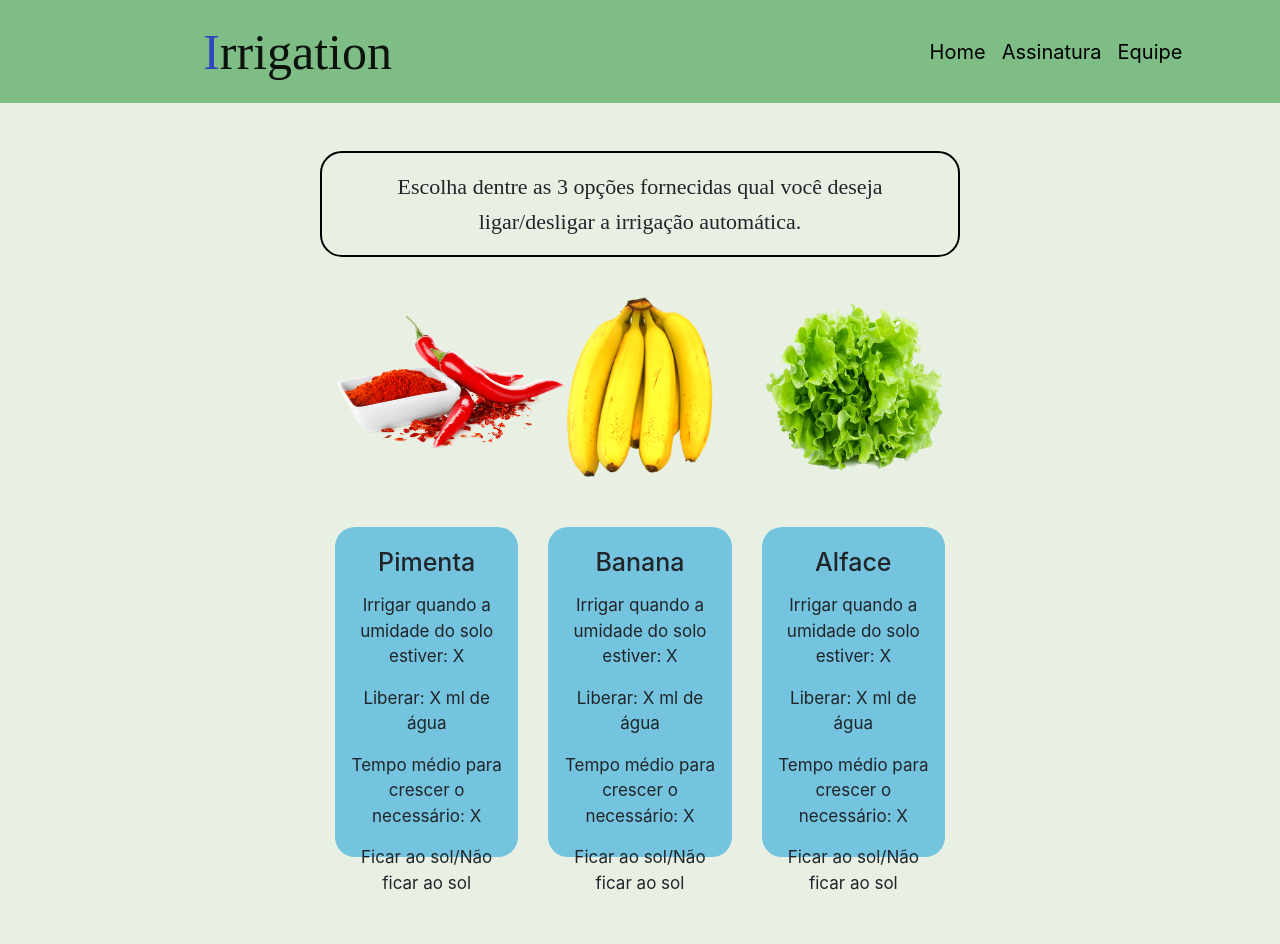
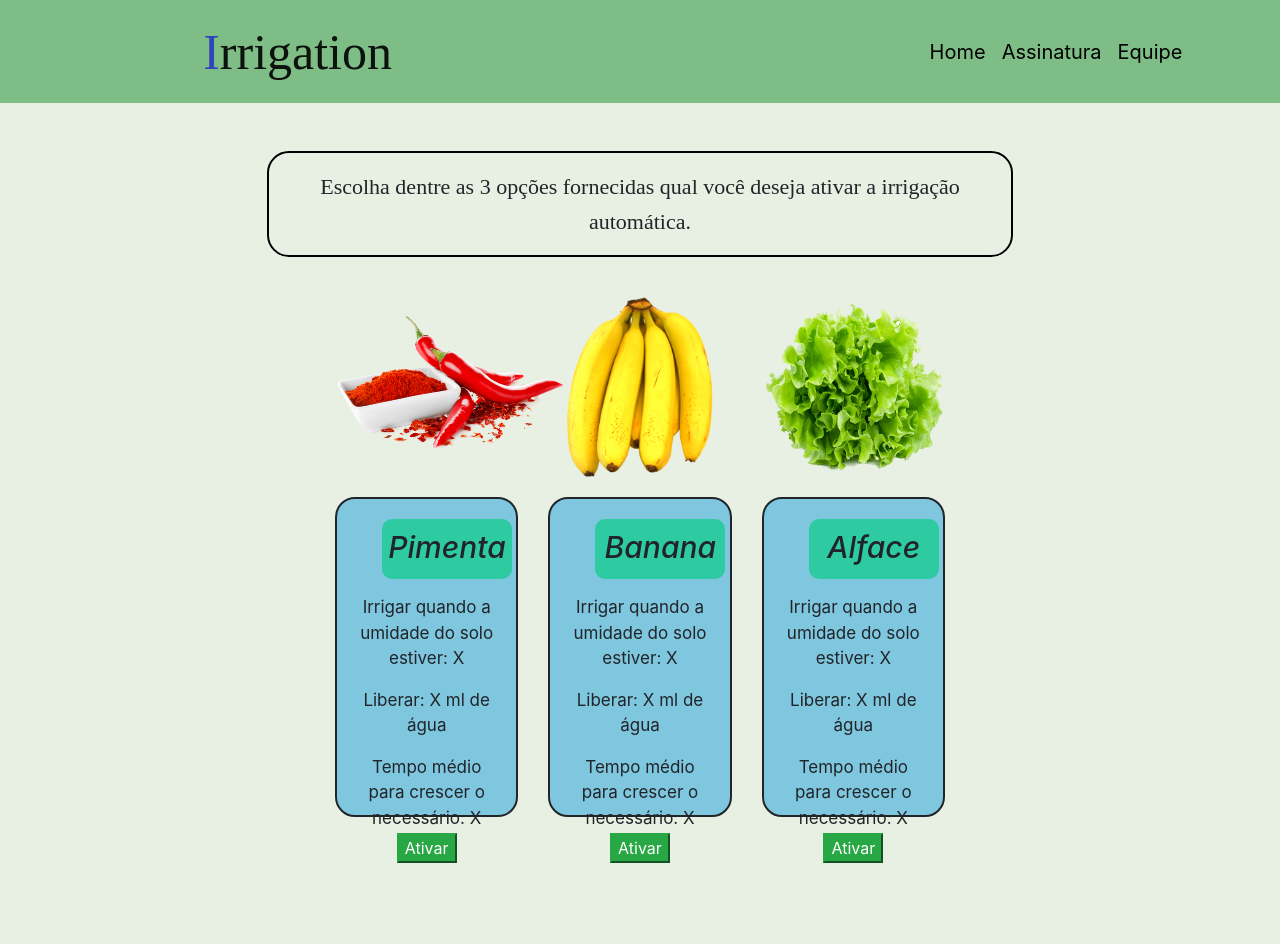
Before and after one commit to felipemmarcello/projetoUPx, a React (Create React App) app: page /padrao in a window 1280 px wide. Shown: the top 944 px of the page. After the commit the page ends 879 px from the top, so only its background shows below. Built offline with nearby package versions, Linux system fonts and the light colour scheme.

Commit message:
alterações gerais

```diff
--- a/src/App.js
+++ b/src/App.js
@@ -14,7 +14,7 @@ const App = () => {
       <BrowserRouter>
         <header>
           <nav class="navbar navbar-expand-lg navbar-light bg-nav">
-            <a class="navbar-brand logo">Irrigation</a>
+            <a class="navbar-brand logo" href='/#'>Irrigation</a>
 
             <button class="navbar-toggler" type="button" data-toggle="collapse" data-target="#navbarNav" aria-controls="navbarNav" aria-expanded="false" aria-label="Toggle navigation">
               <span class="navbar-toggler-icon"></span>
@@ -25,15 +25,15 @@ const App = () => {
               <ul class="navbar-nav">
 
                 <li class="nav-item active">
-                  <a class="nav-link"><Link to="/">Home</Link></a>
+                  <a class="nav-link" href='/#'><Link to="/">Home</Link></a>
                 </li>
 
                 <li class="nav-item">
-                  <a class="nav-link"><Link to="/assinatura">Assinatura</Link></a>
+                  <a class="nav-link" href='/#'><Link to="/assinatura">Assinatura</Link></a>
                 </li>
 
                 <li class="nav-item">
-                  <a class="nav-link"><Link to="/equipe">Equipe</Link></a>
+                  <a class="nav-link" href='/#'><Link to="/equipe">Equipe</Link></a>
                 </li>
               </ul>
             </div>
--- a/src/element/assinatura.css
+++ b/src/element/assinatura.css
@@ -7,14 +7,12 @@
 /*-------------------------------------------------------*/
 
 .padrao{
-    height: 530px;
-    background: rgba(41, 167, 221, 0.6);
+    height: 430px;
+    border: solid;
+    border-width: 2px;
     border-radius: 20px;
-}
-
-.padrao h2{
-    margin-top: 30px;
-    font-style: italic;
+    margin-top: 20px;
+    background: rgba(59, 171, 220, 0.6);
 }
 
 .pt-4, .py-4 {
@@ -22,19 +20,13 @@
 }
 
 .p-2 li{
-    padding-top:15px;
+    padding-top: 15px;
+    width: 200px;
+    padding-left: 6px;
 }
 
 .btn1 {
-    margin-top: 10em;
-}
-
-.btn2 {
-    margin-top: 3.1em;
-}
-
-.btn3 {
-    margin-top: 10em;
+    margin-top: 1em;
 }
 
 dl, ol, ul {
@@ -50,12 +42,43 @@ p{
     font-size: 15px;
 }
 
-h2{
+.padrao h2{
     justify-content: center;
     text-align: center;
     text-decoration: none;
     font-size: 30px;
-    padding-top: 20px;
+    padding-top: 10px;
+    font-style: italic;
+}
+
+.h2CaixaP{
+    background: #1bcc94cd;
+    border-radius: 10px;
+
+    height: 60px;
+    margin-top: 20px;
+    margin-left: 45px;
+    width: 130px;
+}
+
+.h2CaixaC{
+    background: #1bcc94cd;
+    border-radius: 10px;
+
+    height: 60px;
+    margin-top: 20px;
+    margin-left: 8px;
+    width: 205px;
+}
+
+.h2CaixaM{
+    background: #1bcc94cd;
+    border-radius: 10px;
+
+    height: 60px;
+    margin-top: 20px;
+    margin-left: 40px;
+    width: 140px;
 }
 
 .texto{
--- a/src/element/assinatura.js
+++ b/src/element/assinatura.js
@@ -21,58 +21,66 @@ function Assinatura() {
             <div className="row py-3 justify-content-center">
                 <div className="col-md-2 col-sm-12 ">
                     <div className="padrao caixa-lista">
+
+                        <div className="h2CaixaP">
                             <h2>Padrão</h2>
+                        </div>
 
                         <ul className="p-2">
                             <li>Simples e prático</li>
                             <li>Configurações de 3 culturas pré-definidas</li>
                             <li>Processo automatizado</li>
-                            <li>Escolha quando ligar ou desligar a irrigação automática pelo botão LIGAR/DESLIGAR</li>
-                            <li>R$??,?? mensal</li>
+                            <li>É necessário apertar apenas 1 botão para começar a irrigação</li>
+                            <li>Gratuito!</li>
                         </ul>
+                    </div>
 
                     <div className="row justify-content-center ">
                         <button className="btn-success btn1"><Link to="/padrao" className="text-white text-decoration-none">Selecionar</Link></button>
                     </div>
 
                 </div>
-                </div>
+
                 <div className="col-md-2 col-sm-12 ">
                     <div className="padrao caixa-lista">
+
+                        <div className="h2CaixaC">
                             <h2>Customização</h2>
+                        </div>
 
                         <ul className="p-2">
                             <li>Formato de perfil para salvar configurações escolhidas pelo usuário</li>
-                            <li>Customização</li>
                             <li>Sinta-se livre em escolher a cultura que deseja irrigar</li>
-                            <li>Escolha quando ligar ou desligar a irrigação automática pelo botão LIGAR/DESLIGAR</li>
+                            <li>Permitido fazer mais de 1 perfil</li>
                             <li>Atenção: por sua conta e risco!</li>
                             <li>Gratuito!</li>
                         </ul>
+                    </div>
 
                     <div className="row justify-content-center ">
-                            <button className="btn-success btn2"><Link to="/custom" className="text-decoration-none text-white">Selecionar</Link></button>
-                        </div>
-
+                        <button className="btn-success btn1"><Link to="/custom" className="text-decoration-none text-white">Selecionar</Link></button>
                     </div>
                 </div>
                 <div className="col-md-2 col-sm-12">
                     <div className="padrao caixa-lista">
+
+                        <div className="h2CaixaM">
                             <h2>Manual</h2>
+                        </div>
 
                         <ul className="p-2">
                             <li>Controle de forma manual</li>
-                            <li>Exibe histórico de quantas vezes e qual data/horário em que o usuário irrigou</li>
-                            <li>É necessário apertar apenas 1 botão para irrigar</li>
+                            <li>Exibe histórico mostrando a data/horário em que o usuário irrigou</li>
+                            <li>É necessário apertar apenas 1 botão para irrigar e para desligar</li>
                             <li>Atenção: por sua conta e risco!</li>
                             <li>Gratuito!</li>
                         </ul>
+                    </div>
 
                     <div className="row justify-content-center ">
-                            <button className="btn-success btn3"><Link to="/manual" className="text-decoration-none text-white">Selecionar</Link></button>
+                        <button className="btn-success btn1"><Link to="/manual" className="text-decoration-none text-white">Selecionar</Link></button>
                     </div>
 
-                    </div>
                 </div>
             </div>
         </div>
--- a/src/element/irrigacoes/custom.css
+++ b/src/element/irrigacoes/custom.css
@@ -9,7 +9,35 @@
     border-radius: 20px;
 }
 
-.col-5{
-    top: 20px;
-    left: 450px;
+
+@media only screen and (min-width: 960px) {
+    .col-md-1{
+        width: 12.499999995%;
+        flex: 0 0 12.499%;
+        max-width: 12.499%;
+    }
 }
+
+.text-success {
+    color: black !important;
+}
+
+.paginaCustom{
+    width: 100%;
+    padding-right: 80px;
+    padding-left: 80px;
+    margin-right: auto;
+    margin-left: auto;
+}
+
+.botaoCadastrar{
+    margin-top: 10px;
+}
+
+.border-success {
+    border-color: #000000 !important;
+}
+
+.pb-2, .py-2 {
+    padding-bottom: 1.5rem !important;
+}
--- /dev/null
+++ b/src/element/irrigacoes/customListaIrrigacao.css
@@ -0,0 +1,25 @@
+.painelPerso{
+    display: flex;
+    flex-direction: column;
+    align-items: center;
+    max-width: 224px;
+}
+
+.bannerPerfil{
+    margin-left: 20px;
+    margin-bottom: 20px;
+}
+
+.cardBanner{
+    max-width: 90px;
+    margin-bottom: 30px;
+    margin-top: 10px;
+}
+
+.rounded {
+    border-radius: 1rem !important;
+}
+
+.botaoLista{
+    margin-top: 5px;
+}
--- a/src/element/irrigacoes/customListaIrrigacao.js
+++ b/src/element/irrigacoes/customListaIrrigacao.js
@@ -1,8 +1,10 @@
 import * as React from 'react'
-import "./custom.css";
+import "./customListaIrrigacao.css";
+import "./custom.css"
 import axios from 'axios';
 import { Formik } from 'formik';
 import {toast} from 'react-toastify';
+import cardBanner from '../fotos/cardBanner.png'
 
 function CustomListaIrrigacao() {
 
@@ -27,11 +29,10 @@ function CustomListaIrrigacao() {
             })
     }
     return (
-        <div className='row pb-3'>
-            <div className='col-12 card-group'>
+        <div className='row justify-content-center pb-3'>
                 {irrigacaoList.map((irrigacao) => {
                     return (
-                        <div className='card py-3 bg-body border rounded border-success'>
+                        <div className=' col-sm-12 card py-2 col-md-2 bg-body border rounded border-success bannerPerfil'>
                             <Formik
                                 initialValues={{
                                     planta: irrigacao.planta.toString()
@@ -40,18 +41,26 @@ function CustomListaIrrigacao() {
                                 onSubmit={onSubmit}
 
                                 render={({ values, handleSubmit }) => (
-                                    <form onSubmit={handleSubmit}>
+                                    <form className="painelPerso" onSubmit={handleSubmit}>
 
-                                        <p> <strong className='text-info'>Planta: </strong>{irrigacao.planta} </p>
-                                        <p> <strong className='text-info'>Tempo de Irrigação: </strong>{irrigacao.irrigationTime} </p>
-                                        <p> <strong className='text-info'>Temperatura: </strong>{irrigacao.temperature} </p>
-                                        <p> <strong className='text-info'>Umidade do Solo: </strong>{irrigacao.minimumSoilHumidity} </p>
+                                        <img className= "cardBanner" src={cardBanner} alt="cardBanner"/>
+
+                                        <p> <strong className='text-info'>Cultura: </strong>{irrigacao.planta} </p>
+                                        <p> <strong className='text-info'>Tempo de Irrigação: </strong>{irrigacao.irrigationTime}s</p>
+                                        <p> <strong className='text-info'>Temperatura: </strong>{irrigacao.temperature}ºC</p>
+                                        <p> <strong className='text-info'>Umidade do Solo: </strong>{irrigacao.minimumSoilHumidity}%</p>
                                         <p> <strong className='text-info'>Ativo: </strong>{irrigacao.active.toString()} </p>
 
-                                        <div className='row'>
+                                        <div className='row '>
                                             <div className='col-12 text-center'>
                                                 <button className="btn-success px-3" type="submit">Ativar</button>
                                             </div>
+
+                                            {/* Reativar caso continue com a ideia de excluir perfil
+                                            <div className='col-12 text-center botaoLista'>
+                                                <button className="btn-danger px-3" type="submit">Excluir Perfil</button>
+                                            </div>
+                                            */}
                                         </div>
                                     </form>
                                 )}
@@ -59,7 +68,6 @@ function CustomListaIrrigacao() {
                         </div>);
                 })}
             </div>
-        </div>
     )
 }
 
--- a/src/element/irrigacoes/historicoIrrigacao.js
+++ b/src/element/irrigacoes/historicoIrrigacao.js
@@ -7,6 +7,18 @@ function HistoricoIrrigacao() {
     React.useEffect(() => {
         axios.get('https://us-central1-api-irrigacao.cloudfunctions.net/api/data/listAll')
             .then(res => {
+                console.log(res.data)
+                res.data.forEach(element => {
+                    const date = new Date(element.date).toLocaleDateString()
+                    const time = new Date(element.date).toLocaleTimeString()
+
+                    console.log(date)
+                    console.log(time)
+
+                    element.date = date;
+                    element.time = time;
+                });
+
                 setPlantas(res.data)
             })
             .catch((err) => {
@@ -19,12 +31,16 @@ function HistoricoIrrigacao() {
         <div className='text-center'>
             <div className='card bg-body border rounded border-success'>
                 {plantas.map((planta) => {
-                    return (
+                    return(
+
                         <div className='p-3'>
                             <p> <strong className='text-info'>Temperatura: </strong>{planta.temperature} </p>
                             <p> <strong className='text-info'>Umidade do Solo: </strong>{planta.humidity} </p>
                             <p> <strong className='text-info'>Data de Irrigação: </strong>{planta.date} </p>
-                        </div>);
+                            <p> <strong className='text-info'>Hora da Irrigação: </strong>{planta.time} </p>
+                        </div>
+
+                        );
                 })}
             </div>
         </div>
--- a/src/element/irrigacoes/manual.css
+++ b/src/element/irrigacoes/manual.css
@@ -66,5 +66,10 @@
     -ms-flex: 0 0 33.333333%;
     flex: 0 0 33.333333%;
     max-width: 33.333333%;
-    left: 200px;
+    top: 20px;
+    /*left: 200px;*/
 }
+
+.text-primary {
+    color: black !important;
+}
--- a/src/element/irrigacoes/manual.js
+++ b/src/element/irrigacoes/manual.js
@@ -1,25 +1,30 @@
 import React from "react";
 import "./manual.css";
-import HistoricoIrrigacao from './historicoIrrigacao';
+/*import HistoricoIrrigacao from './historicoIrrigacao'; COLOCAR DE VOLTA SE FOR REATIVAR O HISTÓRICO*/
 import BotaoOnOFF from './botaoOnOFF';
 
 function Manual() {
-
-
-
     return (
         <div className="container-fluid">
-            <div className='row'>
+            <div className='row justify-content-center'> {/*Retirar justify se for reativar o histórico*/}
                 <div className='col-md-4 col-sm-12 text-center pt-3'>
-                <h1 className='text-success'>Irrigar</h1>
+                    <h1 className='text-success'>Irrigar</h1>
+
+                    <p>Após ligar, lembre-se de desligar</p>
+
                     <div className='card p-3 bg-body border rounded border-success'>
-                        <BotaoOnOFF />
+                            <BotaoOnOFF/>
                     </div>
                 </div>
+
+                {/*
                 <div className="col-md-8 col-sm-12 pt-3 text-center">
                     <h1 className='text-primary'>Histórico de Irrigações</h1>
+
                     <HistoricoIrrigacao />
                 </div>
+                */}
+
             </div>
         </div>
     )
--- a/src/element/irrigacoes/padrao.css
+++ b/src/element/irrigacoes/padrao.css
@@ -9,7 +9,6 @@
 .borda {
     border: 2px black solid;
     border-radius: 22px !important;
-
 }
 
 .img-tamanho {
@@ -17,14 +16,31 @@
 }
 
 .cultura{
-    height: 330px;
-    background: rgba(41, 167, 221, 0.6);
+    height: 320px;
+    border: solid;
+    border-width: 2px;
     border-radius: 20px;
-    margin-top:50px;
+    margin-top: 20px;
+    background: rgba(59, 171, 220, 0.6);
 }
 
-.btn4 {
-    margin-top: 2.1em;
+.h2Cultura{
+    background: #1bcc94cd;
+    border-radius: 10px;
+
+    height: 60px;
+    margin-top: 20px;
+    margin-left: 45px;
+    width: 130px;
+}
+
+.cultura h2{
+    justify-content: center;
+    text-align: center;
+    text-decoration: none;
+    font-size: 30px;
+    padding-top: 10px;
+    font-style: italic;
 }
 
 /*-------------------------------------------------------*/
--- a/src/element/irrigacoes/padrao.js
+++ b/src/element/irrigacoes/padrao.js
@@ -43,11 +43,11 @@ function Padrao() {
     return (
         <div className="container-fluid">
             <div className="row justify-content-center">
-                <div className="col-md-6 col-sm-12 mt-5 borda bg-card-titulo">
+                <div className="col-md-7 col-sm-12 mt-5 borda bg-card-titulo">
 
                     <p className="texto-informacao pt-4">
                         Escolha dentre as 3 opções fornecidas qual você
-                        deseja ligar/desligar a irrigação automática.
+                        deseja ativar a irrigação automática.
                     </p>
 
                 </div>
@@ -58,17 +58,17 @@ function Padrao() {
                     <img className="img-tamanho" src={pimenta} alt="pimenta" />
 
                     <div className="cultura caixa-lista">
+                        <div className="h2Cultura">
                             <h2>Pimenta</h2>
+                        </div>
 
                         <p className="texto">Irrigar quando a umidade do solo estiver: X</p>
                         <p className="texto">Liberar: X ml de água</p>
                         <p className="texto">Tempo médio para crescer o necessário: X</p>
-                        <p className="texto">Ficar ao sol/Não ficar ao sol</p>
+                    </div>
 
                     <div className="row justify-content-center ">
-                            <button className="btn-success btn4" onClick={PostPimenta} value="Selecionar">Selecionar</button>
-                        </div>
-
+                        <button className="btn-success btn1" onClick={PostPimenta} value="Ativar">Ativar</button>
                     </div>
                 </div>
 
@@ -76,36 +76,36 @@ function Padrao() {
                     <img className="img-tamanho" src={banana} alt="banana" />
 
                     <div className="cultura caixa-lista">
-
+                        <div className="h2Cultura">
                             <h2>Banana</h2>
+                        </div>
 
                         <p className="texto">Irrigar quando a umidade do solo estiver: X</p>
                         <p className="texto">Liberar: X ml de água</p>
                         <p className="texto">Tempo médio para crescer o necessário: X</p>
-                        <p className="texto">Ficar ao sol/Não ficar ao sol</p>
+                    </div>
 
                     <div className="row justify-content-center ">
-                            <button className="btn-success btn4" onClick={PostBanana} value="Selecionar">Selecionar</button>
+                        <button className="btn-success btn1" onClick={PostBanana} value="Ativar">Ativar</button>
                     </div>
 
-                    </div>
                 </div>
 
                 <div className="col-md-2 col-sm-12 text-center mt-4">
                     <img className="img-tamanho" src={alface} alt="alface" />
 
                     <div className="cultura caixa-lista">
+                        <div className="h2Cultura">
                             <h2>Alface</h2>
+                        </div>
 
                         <p className="texto">Irrigar quando a umidade do solo estiver: X</p>
                         <p className="texto">Liberar: X ml de água</p>
                         <p className="texto">Tempo médio para crescer o necessário: X</p>
-                        <p className="texto">Ficar ao sol/Não ficar ao sol</p>
+                    </div>
 
                     <div className="row justify-content-center ">
-                            <button className="btn-success btn4" onClick={PostAlface} value="Selecionar">Selecionar</button>
-                        </div>
-
+                        <button className="btn-success btn1" onClick={PostAlface} value="Ativar">Ativar</button>
                     </div>
                 </div>
             </div>
```
Also changed, not shown: src/element/irrigacoes/custom.js (+13 -12 lines), src/element/fotos/cardBanner.png (added). Lines whose indentation alone changed are shown as unchanged.
